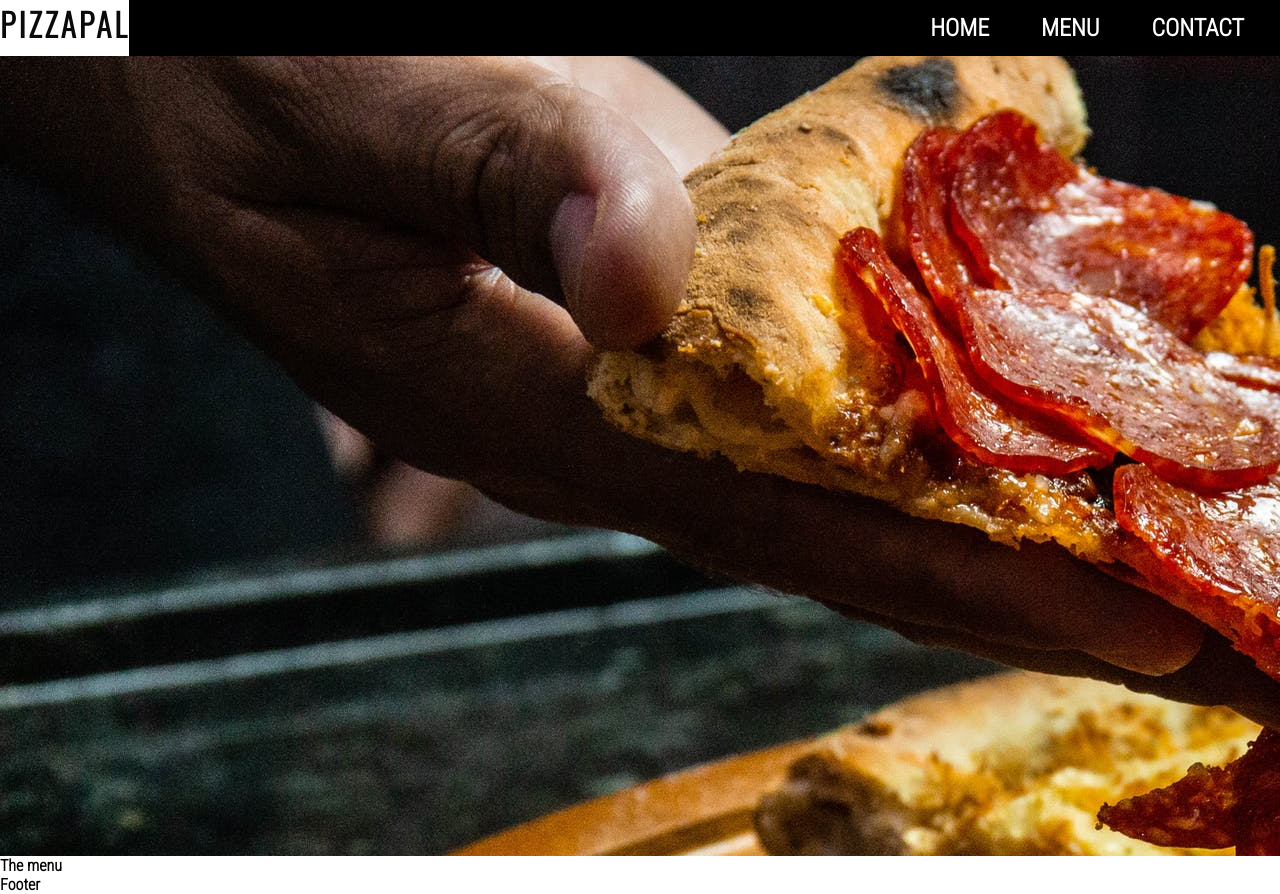
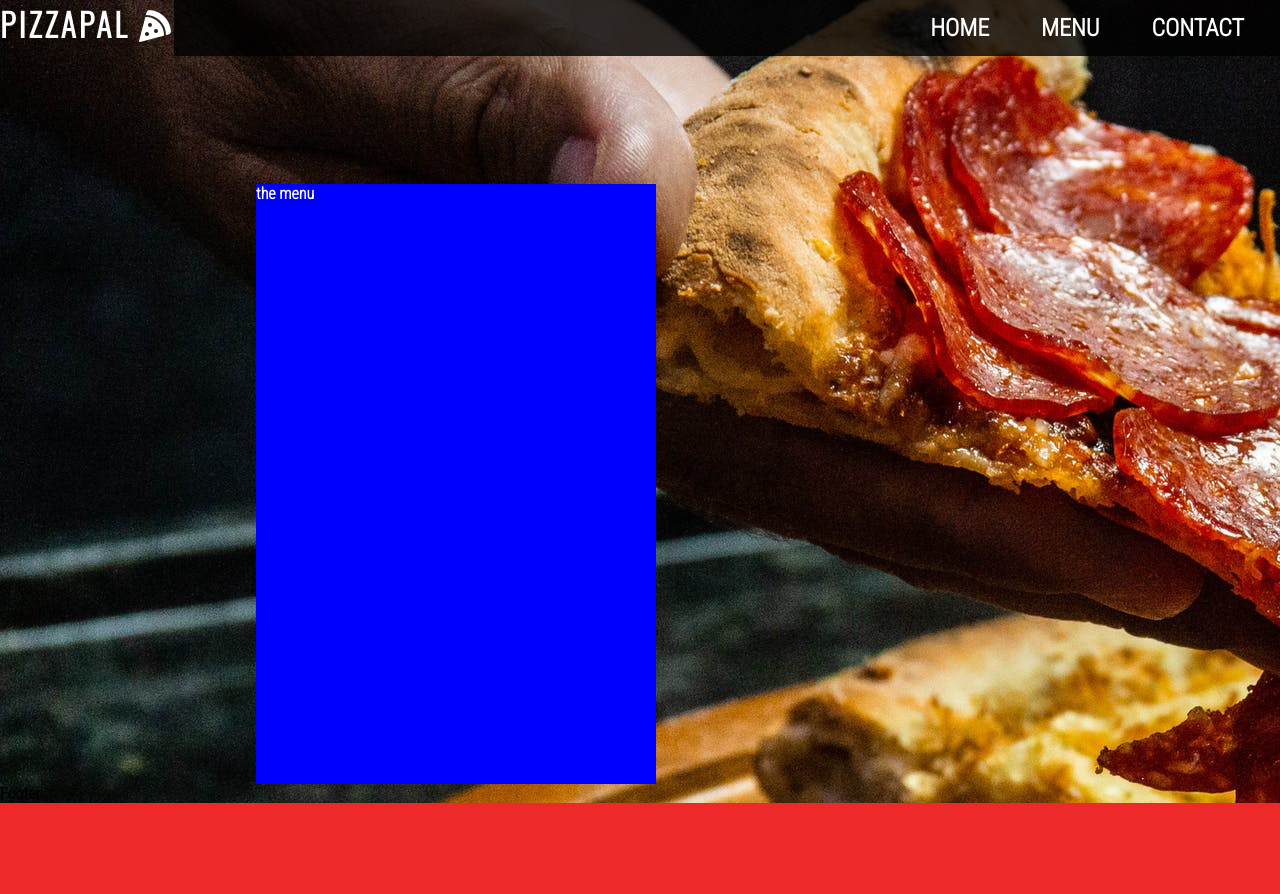
Before and after one commit to rebahama/Project-1, a plain HTML site: page index.html in a window 1280 px wide. After the commit the page ends 803 px from the top, so only its background shows below. Drawn offline with nearby package versions, Linux system fonts and the light colour scheme.

Commit message:
created the menu section

```diff
--- a/assets/css/style.css
+++ b/assets/css/style.css
@@ -10,6 +10,8 @@
 body{
     font-family:'Roboto Condensed', sans-serif;
     font-weight: 800;
+    background: url('../images/pizza.jpeg') no-repeat;
+    background-color: #ed2929
 
 }
 h1 {
@@ -22,6 +24,7 @@ h1 {
 #logo{
 float: left;
 font-size: 200%;
+color:white;
 
 }
 #navmenu{
@@ -29,9 +32,10 @@ font-size: 200%;
     list-style-type: none;
     margin: 0;
     padding: 0;
-    background-color: rgba(0, 0, 0, 10);
+    background-color: rgba(0,0,0,.8);
     overflow: hidden;
     font-size: 150%;
+
 
 }
 #navmenu a{
@@ -49,9 +53,12 @@ font-size: 200%;
     float: right;
     margin-right: 20px;
 }
-/* add and style image*/
-#pizza-image{
-    width:100%;
-    height: 800px;
-    background: url('../images/pizza.jpeg') no-repeat;
+#menu{
+color:white;
+background-color: blue;
+width: 400px;
+height: 600px;
+margin-top: 10%;
+margin-left: 20%;
+
 }
--- a/index.html
+++ b/index.html
@@ -14,7 +14,7 @@
 
             <header>
             <a href="index.html">
-                <h1 id="logo">PizzaPal</h1>
+            <h1 id="logo">PizzaPal <i class="fas fa-pizza-slice"></i></h1>
             </a>
             <nav>
                 <ul id="navmenu">
@@ -33,18 +33,13 @@
 
     </header>
 
-    <section>
 
-        <div id="pizza-image">
-
+    <section id="the-menu-border">
+        <div id="menu">
+           the menu
 
         </div>
 
-
-    </section>
-
-    <section>
-        The menu
     </section>
 
 <footer>
@@ -52,6 +47,10 @@
     Footer
 </footer>
 </div>
+<!-- font aweseom script code-->
+<script src="https://kit.fontawesome.com/b82848b0eb.js" crossorigin="anonymous">
 
+</script>
 </body>
+
 </html>
```
